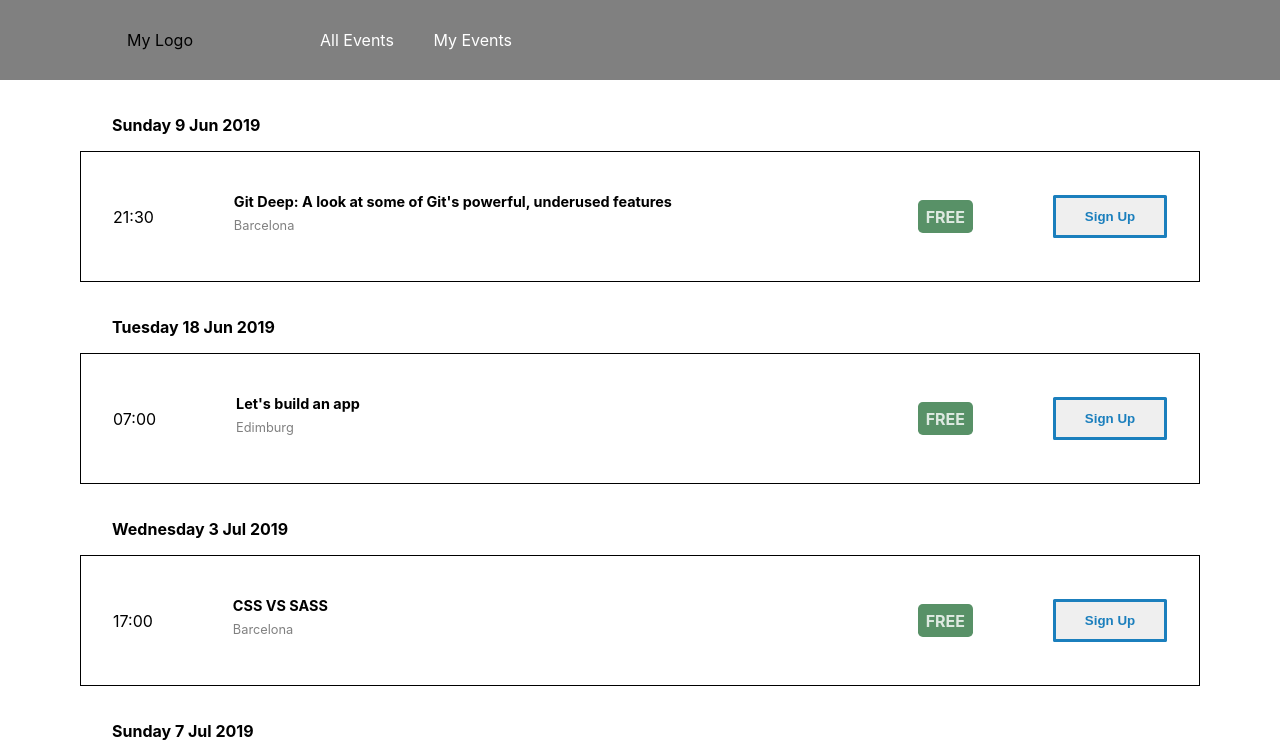
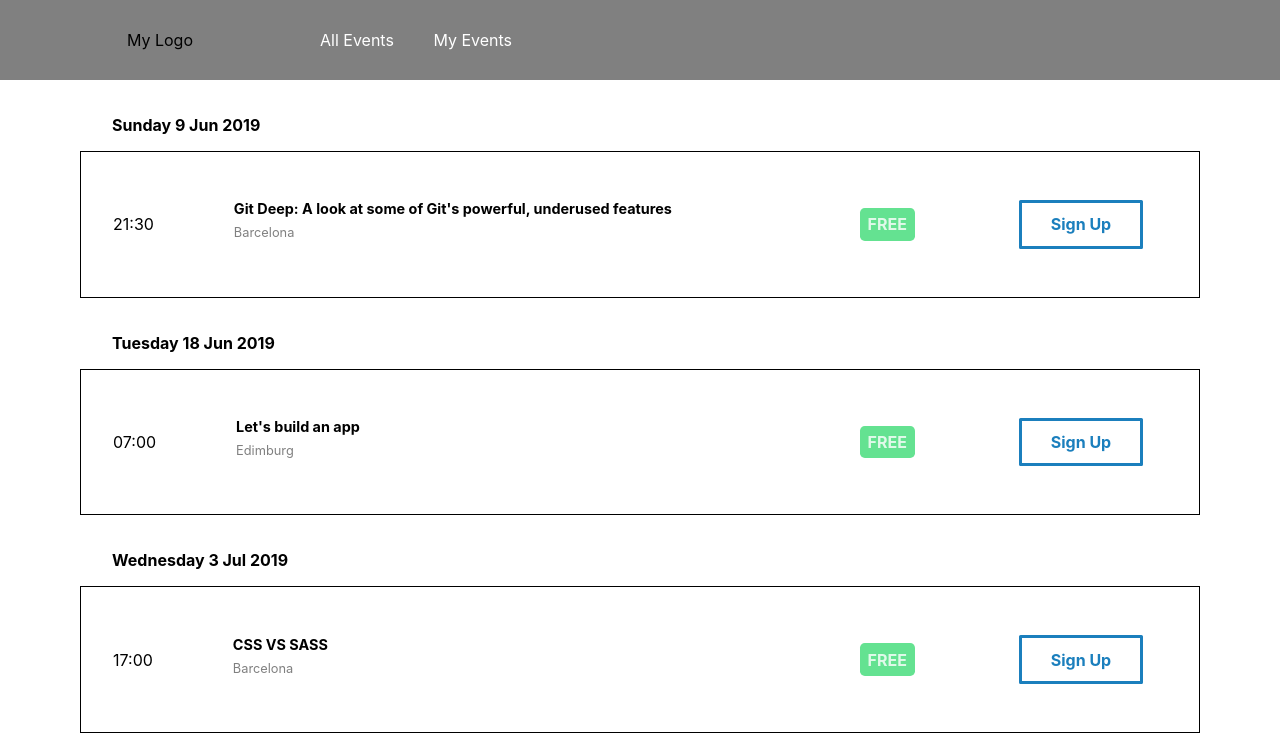
Before and after one commit to MarioSilvaPrada/event-organizer, a React (Create React App) app: page / in a window 1280 px wide. Shown: the top 756 px of the page. Built offline with nearby package versions, Linux system fonts and the light colour scheme.

Commit message:
updating

```diff
--- /dev/null
+++ b/src/components/Button.tsx
@@ -0,0 +1,31 @@
+import React, { useState } from "react";
+import styled from "styled-components";
+
+import { BLUE, GREEN, RED } from "../config/styles";
+
+const StyledButton = styled.div`
+  cursor: pointer;
+  border: 3px solid ${BLUE};
+  padding: 0.7rem 1.8rem;
+  font-weight: bold;
+  cursor: pointer;
+  border-radius: 0.1rem;
+  margin: 1rem 1.5rem;
+  color: ${BLUE}
+
+  &:hover {
+    background: ${BLUE}
+    color: white;
+  }
+`;
+
+interface Button {
+  event: any;
+  content: string;
+}
+
+const Button = (props: Button) => (
+  <StyledButton onClick={props.event}>{props.content}</StyledButton>
+);
+
+export default Button;
--- a/src/components/Events.tsx
+++ b/src/components/Events.tsx
@@ -3,6 +3,7 @@ import styled from "styled-components";
 import Moment from "react-moment";
 
 import Modal from "./Modal";
+import Button from "./Button";
 
 import data from "../data/events.json";
 import cities from "../data/cities.json";
@@ -70,23 +71,6 @@ const StyledRow = styled.div`
     justify-content: center;
     align-items: center;
 
-    button {
-      cursor: pointer;
-      border: 3px solid ${BLUE};
-      padding: 0.7rem 1.8rem;
-      color: ${BLUE};
-      font-weight: bold;
-      cursor: pointer;
-      border-radius: 0.1rem;
-      margin-left: 5rem;
-    }
-
-    button:hover {
-      background: ${BLUE};
-      color: white;
-    }
-  }
-
   .free {
     font-weight: bold;
     background: ${GREEN}
@@ -94,24 +78,23 @@ const StyledRow = styled.div`
     padding: 0.4rem 0.5rem;
     border-radius: 0.3rem;
     text-transform: uppercase;
+    margin-right: 5rem;
   }
 `;
 
-
 const Events = () => {
   const [showModal, setShowModal] = useState(false);
-  const [dataModal, setDataModal] = useState({name:'',date:'', place:0});
+  const [dataModal, setDataModal] = useState({ name: "", date: "", place: 0 });
 
-  const onSignUp = (name:string, date:string, place:number) => {
-    setDataModal({name, date, place})
+  const onSignUp = (name: string, date: string, place: number) => {
+    setDataModal({ name, date, place });
     setShowModal(true);
   };
 
   const closeModal = () => {
-    setShowModal(false)
+    setShowModal(false);
   };
 
-  console.log(dataModal)
   return (
     <StyledEvents>
       {data
@@ -144,14 +127,18 @@ const Events = () => {
                 </div>
                 <div className="event-row--signup">
                   {event.isFree ? <p className="free">free</p> : ""}
-                  <button onClick={() => onSignUp(event.name, event.startDate, event.city)}>Sign Up</button>
+                  <Button
+                    event={() =>
+                      onSignUp(event.name, event.startDate, event.city)
+                    }
+                    content="Sign Up"
+                  />
                 </div>
-                {showModal ? <Modal data={dataModal} close={closeModal}/> : ''}
-
               </StyledRow>
             </div>
           );
         })}
+      {showModal ? <Modal data={dataModal} close={closeModal} /> : ""}
     </StyledEvents>
   );
 };
--- a/src/components/Modal.tsx
+++ b/src/components/Modal.tsx
@@ -1,6 +1,8 @@
 import React from "react";
 import styled from "styled-components";
 import Moment from "react-moment";
+
+import Button from "./Button";
 
 import { black, white } from "../config/styles";
 import cities from "../data/cities.json";
@@ -16,7 +18,7 @@ interface Props {
 
 const StyledModal = styled.div`
   position: fixed;
-  background-color: ${black(0.03)};
+  background-color: ${black(0.5)};
   top: 0;
   left: 0;
   width: 100%;
@@ -28,45 +30,57 @@ const StyledModal = styled.div`
   .modal {
     display: flex;
     flex-direction: column;
-    width: 50rem;
-    height: 30rem;
+    justify-content: space-between;
+    width: 40rem;
+    height: 20rem;
     background: white;
+    position: fixed;
+    top: 25%;
+    left: 25%;
   }
 
   .modal-header{
     display: flex;
     justify-content: space-between;
     align-items: center;
-    background: grey;
+    background: ${black(0.3)};
+    border-bottom: 2px solid grey;
     height: 3rem;
   }
 
   .modal-header-description {
     align-self: center;
+    flex-grow:2;
+  }
+
+  .modal-header-close {
+    cursor: pointer;
+    color: red;
+    margin-right: 1.5rem;
   }
 
   .modal-content {
-    position: fixed;
     background: white;
-    width: 40rem;
+   align-self: flex-start;
     height: auto;
-    top: 50%;
-    left: 50%;
-    transform: translate(-50%, -50%);
+    margin: 0 3rem;
+
   }
 
-  .close-modal {
-    cursor: pointer;
-    color: red;
+  .modal-btns{
+    display: flex;
+    justify-content: space-between;
+    align-self: flex-end;
+
   }
 `;
 
 const Modal = (props: Props) => (
-  <StyledModal onClick={props.close}>
+  <StyledModal>
     <div className="modal">
       <div className="modal-header">
         <span className="modal-header-description"> Join the Event</span>
-        <span className="close-modal" onClick={props.close}>
+        <span className="modal-header-close" onClick={props.close}>
           X
         </span>
       </div>
@@ -74,6 +88,13 @@ const Modal = (props: Props) => (
         You're about to sign up for <b>{props.data.name}</b>. This event takes
         place the <Moment format="Do MMMM ">{props.data.date}</Moment> in{" "}
         {cities.map(city => (city.id === props.data.place ? city.name : ""))}
+        <br/>
+        <br/>
+        <p>Are you sure?</p>
+      </div>
+      <div className="modal-btns">
+        <Button  event={() => console.log('cancel')} content='Cancel' />
+        <Button event={() => console.log('join')} content='Join' />
       </div>
     </div>
   </StyledModal>
--- a/src/config/styles.jsx
+++ b/src/config/styles.jsx
@@ -1,6 +1,6 @@
 export const BLUE = '#1b7fbd';
-
-export const GREEN = '#589167';
+export const RED = '#eb7070';
+export const GREEN = '#64e291';
 
 export const white = (opacity = 1) => `rgba(255, 255, 255, ${opacity})`;
 export const black = (opacity = 1) => `rgba(0, 0, 0, ${opacity})`;
```
Also changed, not shown: 1 other file (tests, documents, lock files or other folders).
